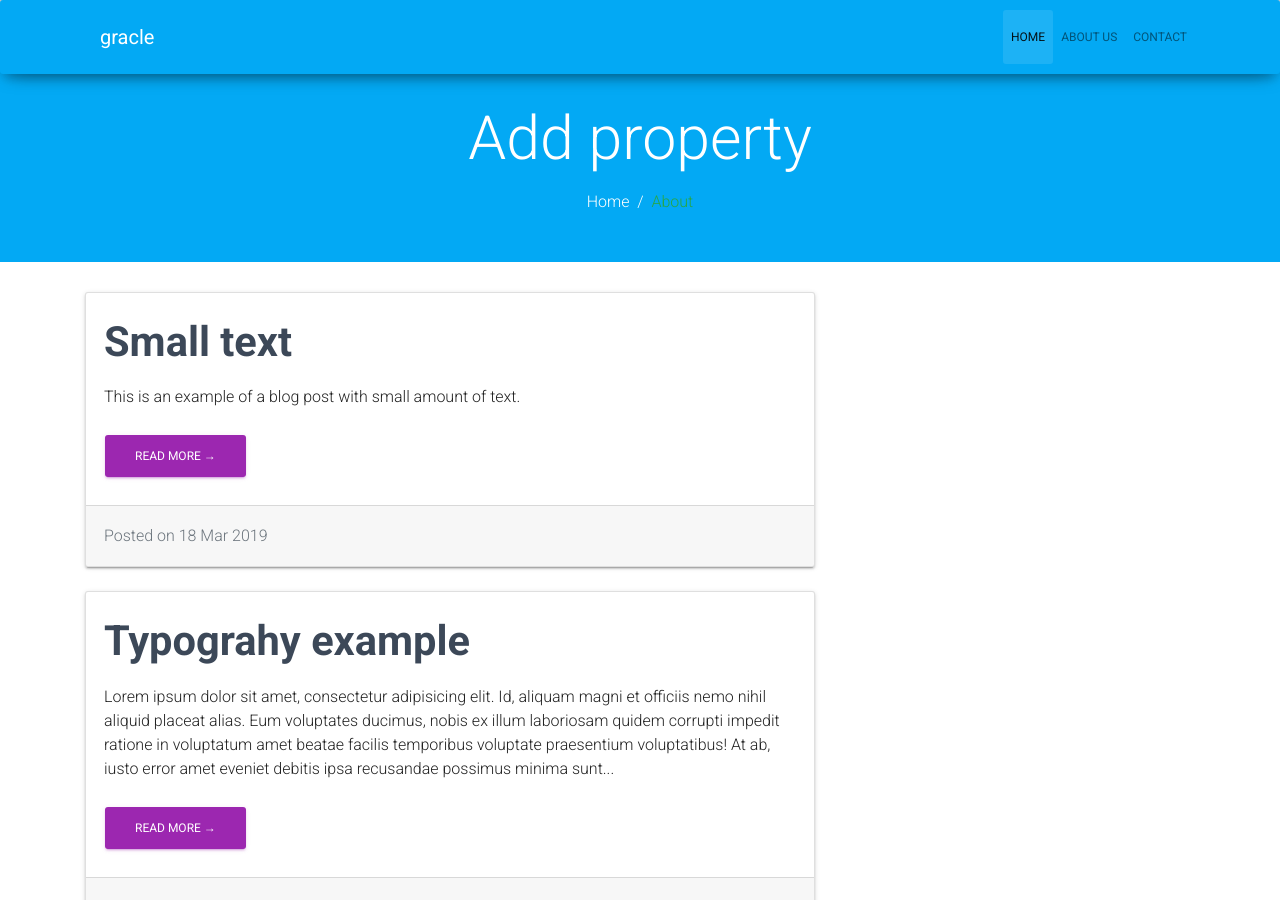
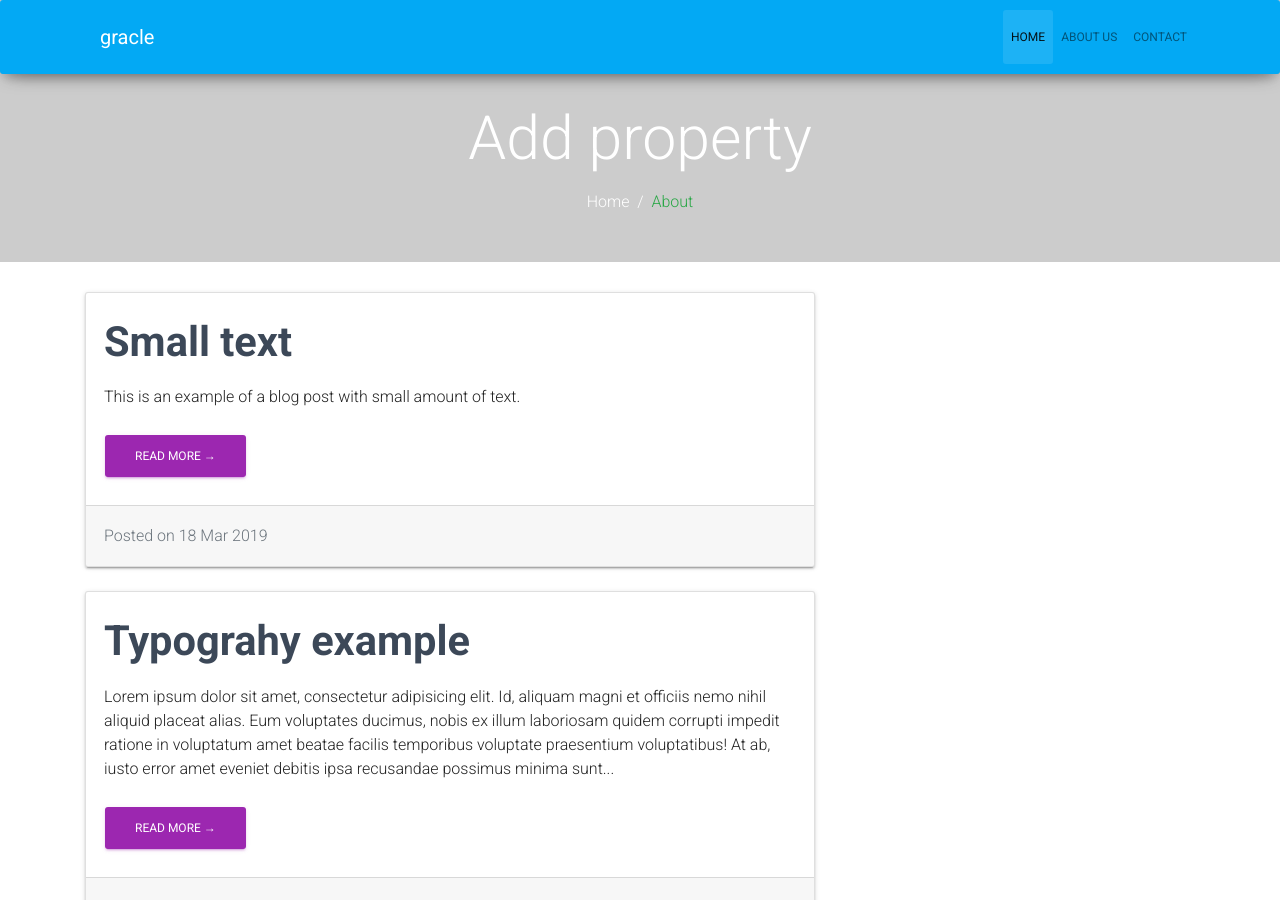
Before and after one commit to gracle/gracle.github.io, a Jekyll site: the page built from index.html, in a window 1280 px wide and 900 px high. Built offline with Jekyll 4.4.1, drawn with Linux system fonts in a browser that asks for light colours; nearby versions of some CDN libraries; the list of posts is cut into pages by our own code.

Commit message:
Update header.html

```diff
--- a/_includes/header.html
+++ b/_includes/header.html
@@ -1,4 +1,4 @@
-<section class="pt-5 pb-5 inner-header" style="background-color:#03A9F4;">
+<section class="pt-5 pb-5 inner-header">
 <div class="container">
 	<div class="row">
 		<div class="col-md-12 text-center">
```
